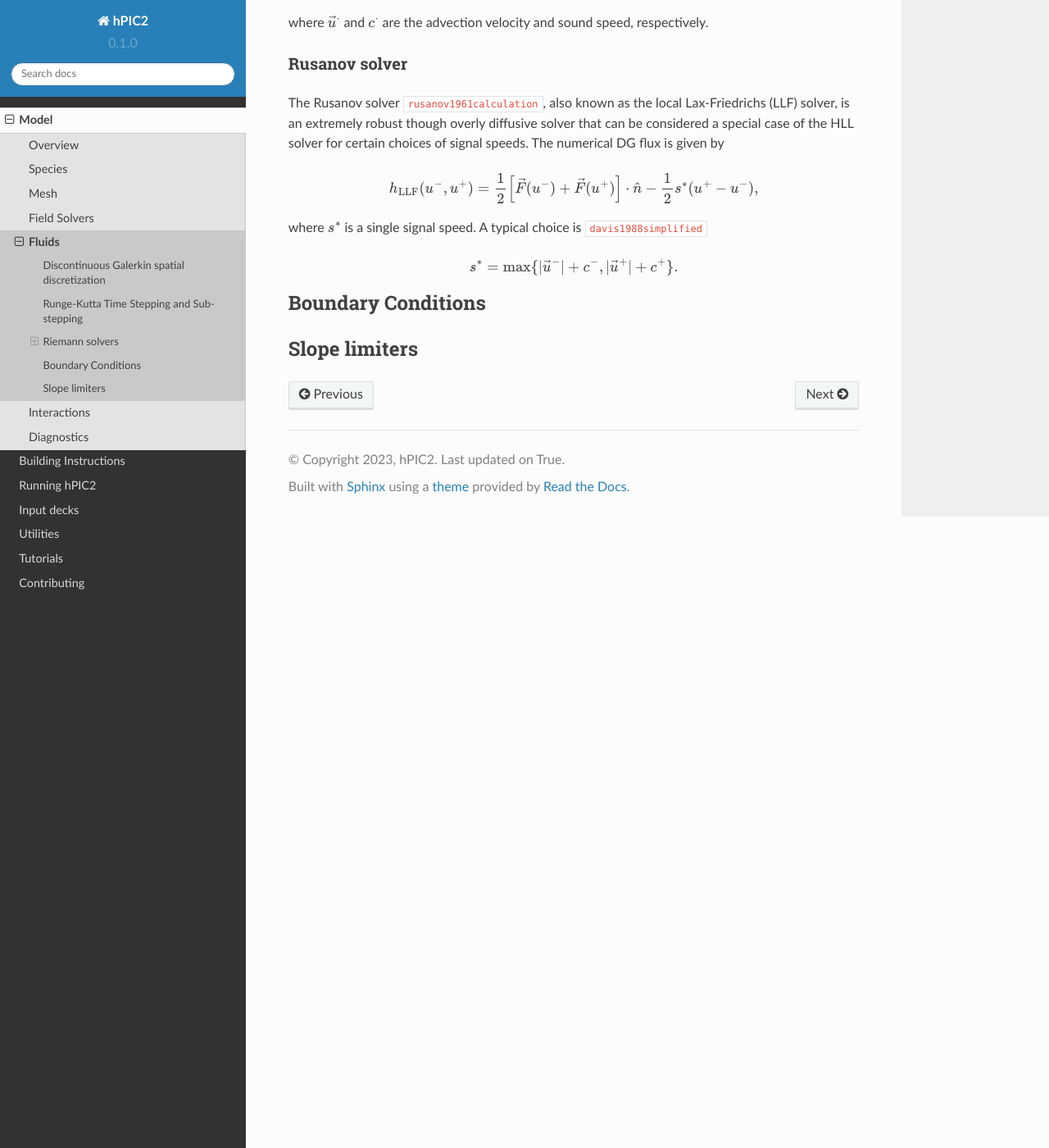
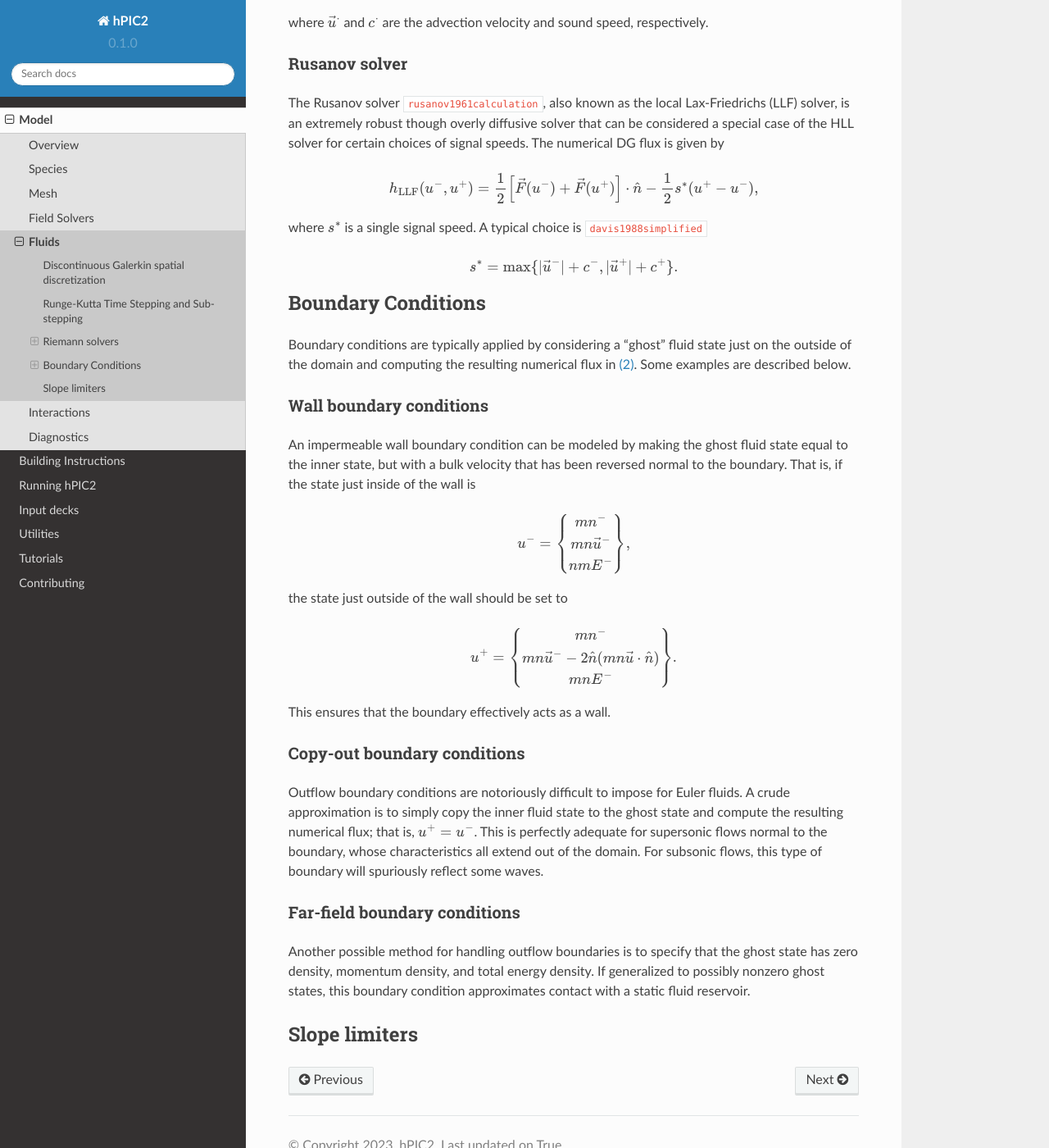
Before and after one commit to lcpp-org/hpic2doc, a Sphinx documentation site: the page built from docs/source/fluids.rst, in a window 1280 px wide and 1400 px high, scrolled down 6738 px. Shown: the whole window at 82% size. Built offline with Sphinx 7.4.7 and the Read the Docs theme 2.0.0, drawn with Linux system fonts in a browser that asks for light colours; cross-references to code outside the pages are shown as plain code.

Commit message:
Talk about boundary conditions

```diff
--- a/docs/source/fluids.rst
+++ b/docs/source/fluids.rst
@@ -463,5 +463,60 @@ A typical choice is :cite:`davis1988simplified`
 Boundary Conditions
 -------------------
 
+Boundary conditions are typically applied by considering a "ghost" fluid state
+just on the outside of the domain and computing the resulting numerical flux
+in :eq:`fluids:numerical_flux`.
+Some examples are described below.
+
+Wall boundary conditions
+~~~~~~~~~~~~~~~~~~~~~~~~~~~
+
+An impermeable wall boundary condition can be modeled by making the ghost
+fluid state equal to the inner state,
+but with a bulk velocity that has been reversed normal to the boundary.
+That is, if the state just inside of the wall is
+
+.. math::
+
+    u^- =
+    \begin{Bmatrix}
+    mn^- \\
+    mn\vec{u}^- \\
+    nmE^-
+    \end{Bmatrix},
+
+the state just outside of the wall should be set to
+
+.. math::
+
+    u^+ =
+    \begin{Bmatrix}
+    mn^- \\
+    mn\vec{u}^- - 2 \hat{n} ( mn \vec{u} \cdot \hat{n}) \\
+    m n E^-
+    \end{Bmatrix}.
+
+This ensures that the boundary effectively acts as a wall.
+
+Copy-out boundary conditions
+~~~~~~~~~~~~~~~~~~~~~~~~~~~~~
+
+Outflow boundary conditions are notoriously difficult to impose for
+Euler fluids.
+A crude approximation is to simply copy the inner fluid state to the ghost
+state and compute the resulting numerical flux;
+that is, :math:`u^+ = u^-`.
+This is perfectly adequate for supersonic flows normal to the boundary,
+whose characteristics all extend out of the domain.
+For subsonic flows, this type of boundary will spuriously reflect some waves.
+
+Far-field boundary conditions
+~~~~~~~~~~~~~~~~~~~~~~~~~~~~~~
+
+Another possible method for handling outflow boundaries is to specify that
+the ghost state has zero density, momentum density, and total energy density.
+If generalized to possibly nonzero ghost states,
+this boundary condition approximates contact with a static fluid reservoir.
+
 Slope limiters
 --------------
```
